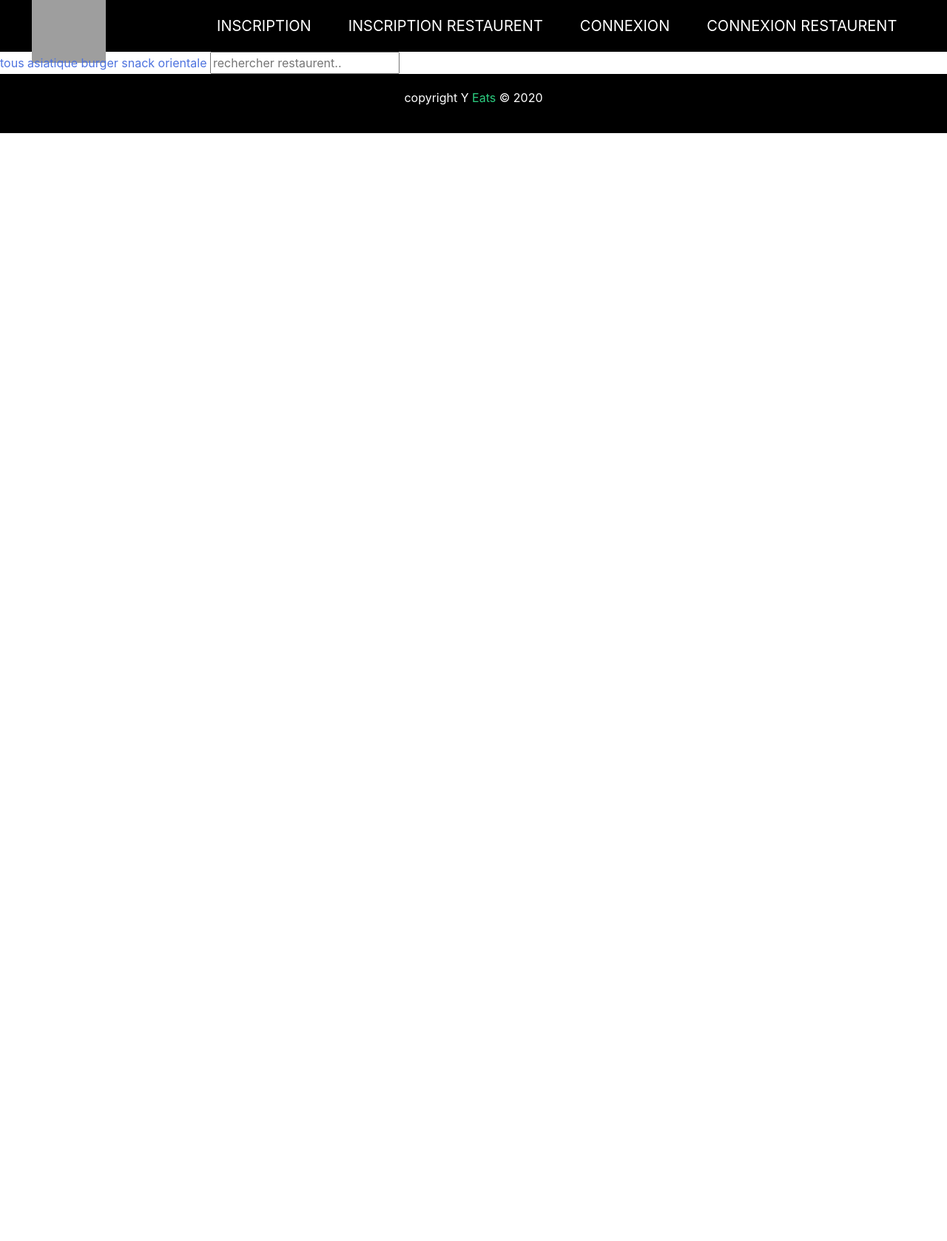
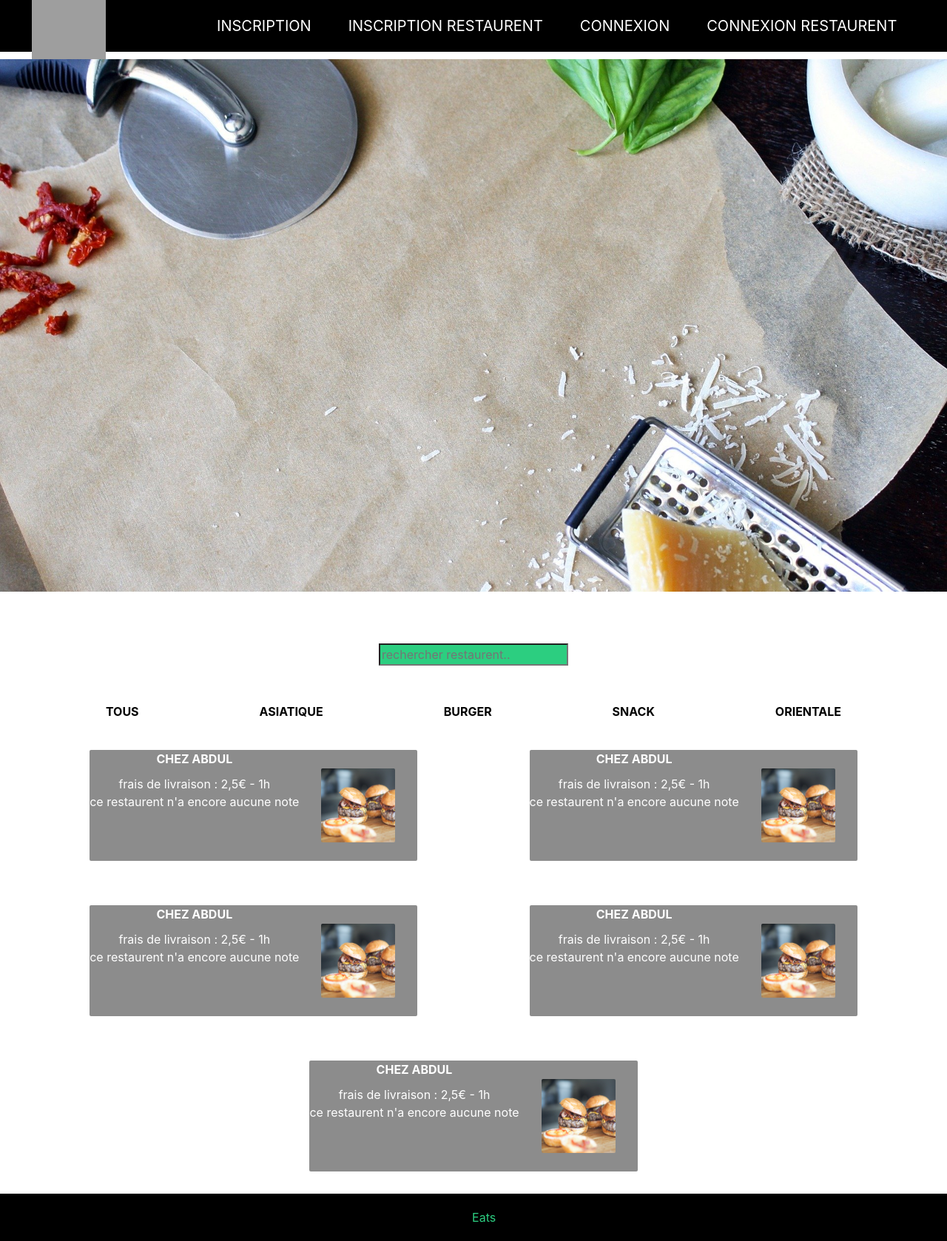
Before and after one commit to loux22/resto_delivery, a Symfony app: template delivery/templates/restorer/listRestorer.html.twig in a window 1280 px wide. Shown: the whole page at 74% size. Before the commit the page ends 180 px from the top, so only its background shows below. Run offline with Twig, Linux system fonts and the light colour scheme; the template is opened without the code that fills it, so the values that code supplies are empty; some libraries are stand-ins or nearby versions; grey boxes are pictures that could not be loaded.

Commit message:
page restau

```diff
--- /dev/null
+++ b/delivery/public/css/listRestorer.css
@@ -0,0 +1,99 @@
+body{
+    background-color: white;
+}
+a{
+    color: black;
+}
+p{
+    color: black;
+    margin: 0px;
+}
+
+.hero__home{
+    background-image: url(../img/hero_home.jpg);
+	background-position: top;
+	background-repeat: no-repeat;
+	background-size: cover;
+	position: relative;
+    height: calc(100vh - 80px);
+    margin: 10px 0px 30px 0px;
+    display: flex;
+    justify-content: space-around;
+    align-items: center;
+}
+
+.search{
+    display: flex;
+    justify-content: center;
+    padding: 40px;
+}
+.search input{
+    background-color: #2CCE80;
+    color: white;
+}
+
+.container__category{
+    display: flex;
+    justify-content: space-evenly;
+    align-items: center;
+}
+.container__category a{
+    width: auto;
+    height: auto;
+    /* color: black; */
+    text-transform: uppercase;
+    font-weight: bold;
+    /* width: 100px; */
+}
+.container__category--content{
+    padding: 10px 20px;
+}
+.container__category--content :hover{
+    background-color: #2CCE80;
+    color: white;
+    text-decoration: none;
+}
+
+.container__body{
+    display: flex;
+    flex-direction: row;
+    flex-wrap: wrap;
+    justify-content: space-evenly;
+}
+
+.container__body--middle{
+    background-color: grey;
+    opacity: 0.9;
+    display: flex;
+    justify-content: space-between;
+    margin: 30px;
+    border-radius: 2px;
+    color: white;
+}
+.container__body--content-img{
+    display: flex;
+    align-items: center;
+    justify-content: center;
+    height: 150px;
+    width: 100px;
+    margin: 0px 30px 0px 30px;
+}
+.container__body--content-img img{
+    height: 100px;
+    width: 100px;
+    border-radius: 2px;
+}
+.container__body--content span{
+    display: flex;
+    justify-content: center;
+    text-transform: uppercase;
+    font-weight: bold;
+    color: white;
+    margin-bottom: 10px;
+}
+.container__body--content p{
+    color: white;
+    display: flex;
+    justify-content: center;
+    align-items: center;
+}
--- a/delivery/templates/restorer/listRestorer.html.twig
+++ b/delivery/templates/restorer/listRestorer.html.twig
@@ -1,6 +1,11 @@
 {% extends 'base.html.twig' %}
 
 {% block title %}Restaurents{% endblock %}
+
+{% block link %}
+<link rel="stylesheet" href="{{ asset('css/listRestorer.css') }}">
+<link rel="stylesheet" href="{{ asset('css/navbar.css') }}">
+{% endblock %}
 
 {% block body %}
 
@@ -10,16 +15,37 @@
 }
 </style>
 
-<a href="{{ path('listRestorer')}}">tous</a>
-<a href="{{ path('catListRestorer', { 'cat' : 'asiatique'})}}">asiatique</a>
-<a href="{{ path('catListRestorer', { 'cat' : 'burger'})}}">burger</a>
-<a href="{{ path('catListRestorer', { 'cat' : 'snack'})}}">snack</a>
-<a href="{{ path('catListRestorer', { 'cat' : 'orientale'})}}">orientale</a>
+<div class="hero__home">
+    <div class="hero__home--content">
+    </div>
+</div>
 
+<div class="search">
     <input type="text" class="search-resto-js" placeholder="rechercher restaurent..">
     <div class="result-search-js"></div>
-<div class="visible">
+</div>
+
+<div class="container__category">
+    <div class="container__category--content">
+        <a href="{{ path('listRestorer')}}">tous</a>
+    </div>
+    <div class="container__category--content">
+        <a href="{{ path('catListRestorer', { 'cat' : 'asiatique'})}}">asiatique</a>
+    </div>
+    <div class="container__category--content">
+        <a href="{{ path('catListRestorer', { 'cat' : 'burger'})}}">burger</a>
+    </div>
+    <div class="container__category--content">
+        <a href="{{ path('catListRestorer', { 'cat' : 'snack'})}}">snack</a>
+    </div>
+    <div class="container__category--content">
+        <a href="{{ path('catListRestorer', { 'cat' : 'orientale'})}}">orientale</a>
+    </div>
+</div>
+    {#<div class="visible">
+        <div class="container__body">
        {% for key,restorer in restorers %}
+            <div class="container__body--img">
                 <a href="{{ path('restorerDish', { 'id' : restorer[0].id})}}">
                     {% if restorer[0].logo == "default.png" %}
                         <img src="{{ asset('/img/')}}{{restorer[0].logo }}" alt="">
@@ -27,14 +53,81 @@
                         <img src="{{ asset('/restorer/' ~ restorer[0].id  ~ '/logo/' ~ restorer[0].logo )}}" alt="">
                     {% endif %}
                 </a>
+            </div>
+            <div class="container__body--title">
                 <p>Chez {{restorer[0].name}}</p>
+            </div>
+            <div class="container__body--price">
                 <p>frais de livraison : 2,5€ - 1h</p>
+            </div>
+            <div class="container__body--note">
                 {% if restorer[1][0].note != null %}
                 <p>{{restorer[1][0].note}}</p>
                 {% else %}
                 <p>ce restaurent n'a encore aucune note</p>
                 {% endif %}
+            </div>
        {% endfor %}
+        </div>
+</div> #}
+
+<div class="container__body">
+
+    <div class="container__body--middle">
+        <div class="container__body--content">
+            <span>Chez abdul</span>
+            <p>frais de livraison : 2,5€ - 1h</p>
+            <p>ce restaurent n'a encore aucune note</p>
+        </div>
+        <div class="container__body--content-img">
+            <a href=""><img src="./img/burger.jpg" alt=""></a>
+        </div>
+    </div>
+
+    <div class="container__body--middle">
+        <div class="container__body--content">
+            <span>Chez abdul</span>
+            <p>frais de livraison : 2,5€ - 1h</p>
+            <p>ce restaurent n'a encore aucune note</p>
+        </div>
+        <div class="container__body--content-img">
+            <a href=""><img src="./img/burger.jpg" alt=""></a>
+        </div>
+    </div>
+
+    <div class="container__body--middle">
+        <div class="container__body--content">
+            <span>Chez abdul</span>
+            <p>frais de livraison : 2,5€ - 1h</p>
+            <p>ce restaurent n'a encore aucune note</p>
+        </div>
+        <div class="container__body--content-img">
+            <a href=""><img src="./img/burger.jpg" alt=""></a>
+        </div>
+    </div>
+
+    <div class="container__body--middle">
+        <div class="container__body--content">
+            <span>Chez abdul</span>
+            <p>frais de livraison : 2,5€ - 1h</p>
+            <p>ce restaurent n'a encore aucune note</p>
+        </div>
+        <div class="container__body--content-img">
+            <a href=""><img src="./img/burger.jpg" alt=""></a>
+        </div>
+    </div>
+
+    <div class="container__body--middle">
+        <div class="container__body--content">
+            <span>Chez abdul</span>
+            <p>frais de livraison : 2,5€ - 1h</p>
+            <p>ce restaurent n'a encore aucune note</p>
+        </div>
+        <div class="container__body--content-img">
+            <a href=""><img src="./img/burger.jpg" alt=""></a>
+        </div>
+    </div>
+
 </div>
 {% endblock %}
 
```
Lines whose indentation alone changed are shown as unchanged.
